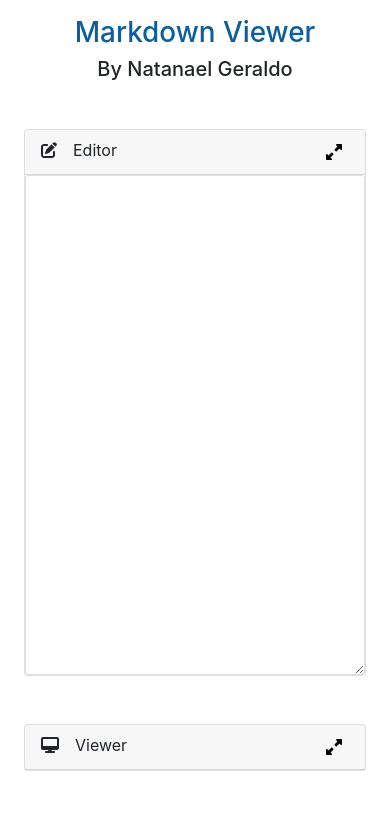
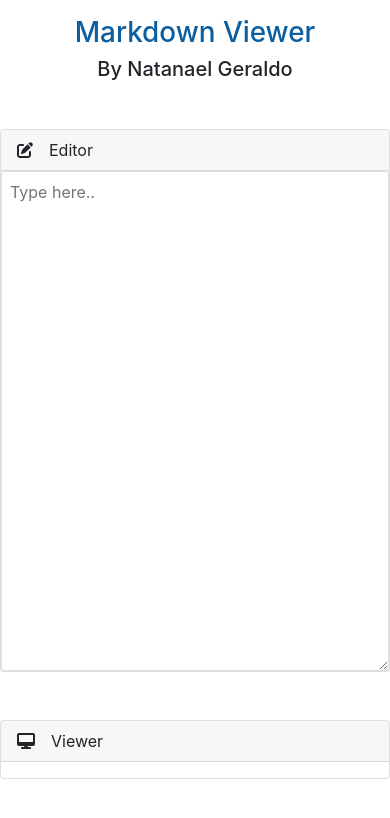
Before and after one commit to NatanaelGeraldoS/Markdown-Editor, a React (Create React App) app: page / in a window 390 px wide. Shown: the top 818 px of the page. Built offline with nearby package versions, Linux system fonts and the light colour scheme.

Commit message:
CHANGE : Improve Styling

```diff
--- a/src/App.css
+++ b/src/App.css
@@ -28,5 +28,5 @@ table td {
   border: 1px solid black;
 }
 img {
-  width: 100%;
+  max-width: 100%;
 }
--- a/src/App.js
+++ b/src/App.js
@@ -49,18 +49,16 @@ class App extends Component {
     return (
       <div>
         <Header />
-        <div className='container row mx-auto justify-content-evenly mt-5 pb-5'>
+        <div className=' row mx-auto justify-content-evenly mt-5 pb-5'>
           <div id='editor-side' className={`card p-0 mb-5 ${this.state.editorFullScreen ? 'col-12' : this.state.viewerFullScreen ? 'd-none' : 'col-md-5'}`} >
             <HeaderCard FullScreen={this.state.editorFullScreen} MinSize={this.MinSize} MaxSize={this.MaxSize} Value={"Editor"} Icon={faPenToSquare} />
-            <textarea className='w-100 card p-2' onChange={this.transferMarkdown} style={{ minHeight: "500px" }}></textarea>
+            <textarea className='w-100 card p-2 h-100' onChange={this.transferMarkdown} style={{ minHeight: "500px" }} placeholder='Type here..'></textarea>
           </div>
           <div id='viewer-side' className={`card p-0 mb-5 ${this.state.viewerFullScreen ? 'col-12' : this.state.editorFullScreen ? 'd-none' : 'col-md-5'}`}>
             <HeaderCard FullScreen={this.state.viewerFullScreen} MinSize={this.MinSize} MaxSize={this.MaxSize} Value={"Viewer"} Icon={faDesktop} />
-            <div dangerouslySetInnerHTML={{ __html: this.state.text }} />
-
+            <div dangerouslySetInnerHTML={{ __html: this.state.text }} className="p-2" />
           </div>
         </div>
-
       </div>
     );
   }
@@ -83,7 +81,7 @@ const HeaderCard = (props) => {
         <span className='px-3'>{props.Value}</span>
       </div>
       <div>
-        <button onClick={props.FullScreen ? props.MinSize : props.MaxSize} value={props.Value}>
+        <button onClick={props.FullScreen ? props.MinSize : props.MaxSize} value={props.Value} className='d-md-block d-none'>
           {props.FullScreen
             ?
             <FontAwesomeIcon icon={faDownLeftAndUpRightToCenter} />
```
